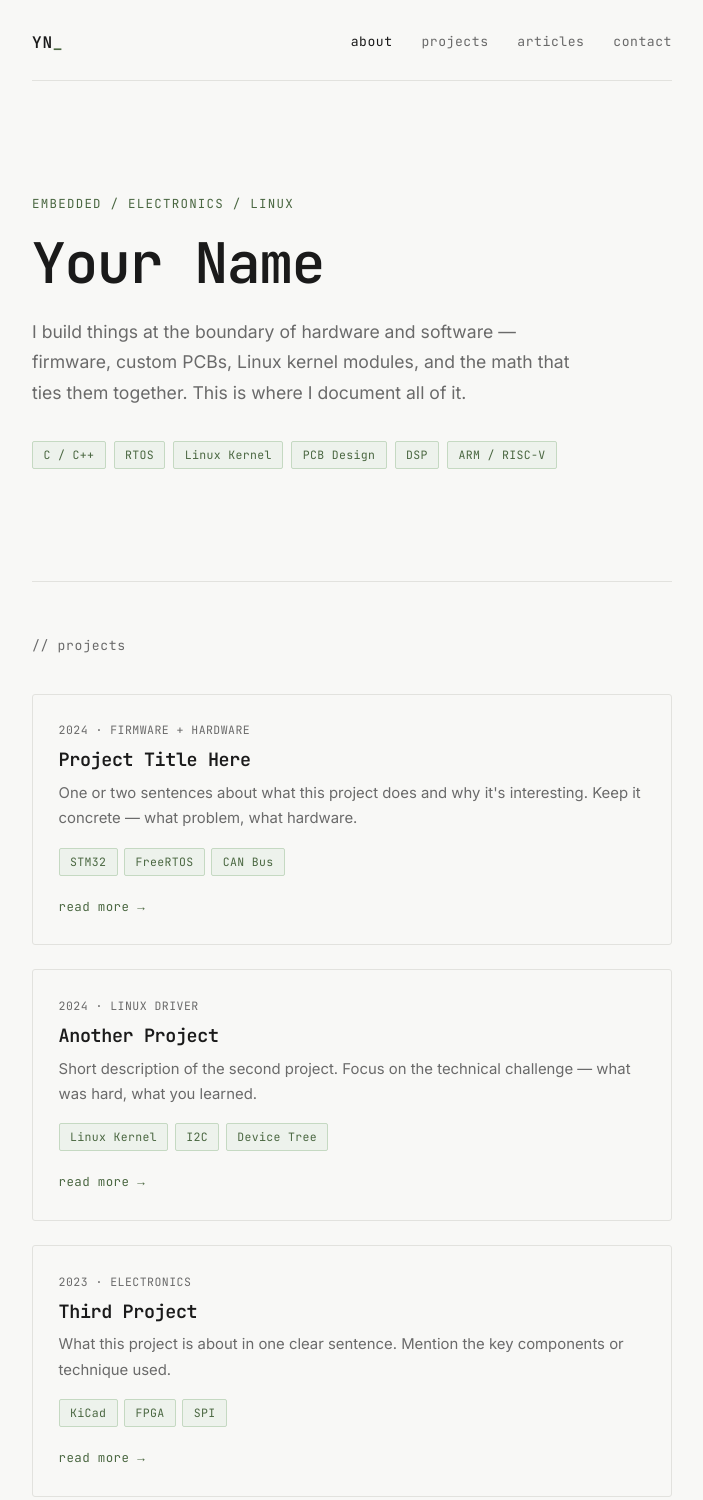
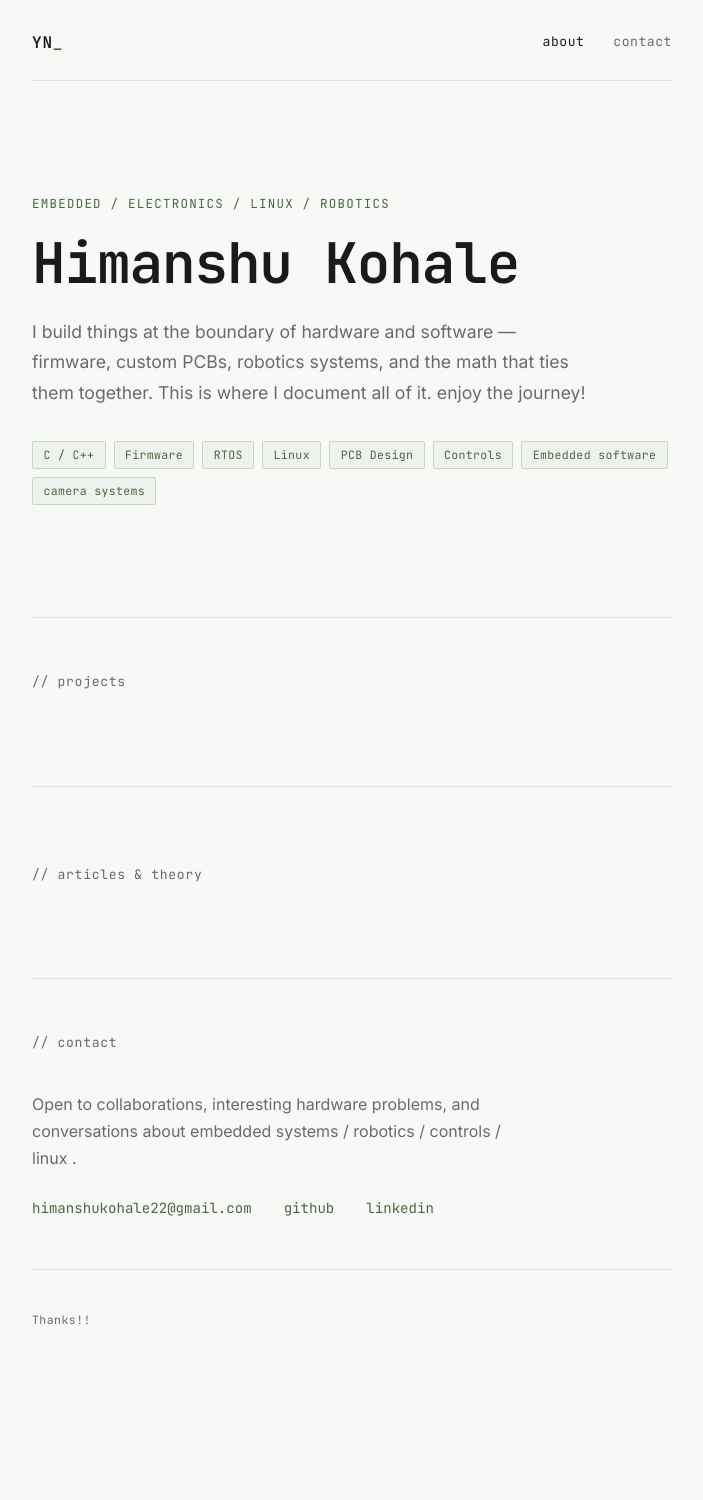
Before and after one commit to Himanshukohale22/Himanshukohale22.github.io, a plain HTML site: page index.html in a window 1280 px wide. Shown: the top 1500 px of the page, without its empty margins (288-991 px from the left). After the commit the page ends 1369 px from the top, so only its background shows below. Drawn offline with Linux system fonts and the light colour scheme.

Commit message:
removing example

```diff
--- a/index.html
+++ b/index.html
@@ -3,7 +3,7 @@
 <head>
   <meta charset="UTF-8" />
   <meta name="viewport" content="width=device-width, initial-scale=1.0" />
-  <title>Your Name — Embedded & Linux Developer</title>
+  <title>Himanshu kohale — Embedded Engineer</title>
   <link rel="stylesheet" href="assets/css/style.css" />
   <link rel="preconnect" href="https://fonts.googleapis.com" />
   <link href="https://fonts.googleapis.com/css2?family=JetBrains+Mono:wght@300;400;600&family=Inter:wght@300;400;500&display=swap" rel="stylesheet" />
@@ -15,40 +15,45 @@
     <span class="nav-name">YN<span class="cursor">_</span></span>
     <div class="nav-links">
       <a href="#about">about</a>
-      <a href="#projects">projects</a>
-      <a href="#articles">articles</a>
+      <!-- <a href="#projects">projects</a>
+      <a href="#articles">articles</a> -->
       <a href="#contact">contact</a>
     </div>
   </nav>
 
   <!-- ░░ HERO ░░ -->
   <header id="about">
-    <div class="hero-meta">embedded / electronics / linux</div>
-    <h1>Your Name<span class="cursor blink">_</span></h1>
+    <div class="hero-meta">embedded / electronics / linux / robotics</div>
+    <h1>Himanshu Kohale<span class="cursor blink">_</span></h1>
     <p class="hero-sub">
       I build things at the boundary of hardware and software —
-      firmware, custom PCBs, Linux kernel modules, and the math
+      firmware, custom PCBs, robotics systems, and the math
       that ties them together. This is where I document all of it.
+      enjoy the journey!
     </p>
     <div class="hero-tags">
       <span>C / C++</span>
+      <span>Firmware</span>
       <span>RTOS</span>
-      <span>Linux Kernel</span>
+      <span>Linux </span>
       <span>PCB Design</span>
-      <span>DSP</span>
-      <span>ARM / RISC-V</span>
+      <span>Controls</span>
+      <span>Embedded software</span>
+      <span>camera systems</span>
     </div>
   </header>
 
   <div class="divider"></div>
 
   <!-- ░░ PROJECTS ░░ -->
+
   <section id="projects">
     <h2 class="section-label">// projects</h2>
 
     <div class="card-grid">
 
       <!-- PROJECT CARD — duplicate & edit these -->
+       <!--
       <article class="card">
         <div class="card-meta">2024 · firmware + hardware</div>
         <h3><a href="projects/project-template.html">Project Title Here</a></h3>
@@ -90,16 +95,18 @@
 
     </div>
   </section>
-
+  -->
   <div class="divider"></div>
 
   <!-- ░░ ARTICLES ░░ -->
+
   <section id="articles">
     <h2 class="section-label">// articles & theory</h2>
 
     <div class="article-list">
 
       <!-- ARTICLE ROW — duplicate & edit these -->
+       <!--
       <div class="article-row">
         <div class="article-date">2024-11</div>
         <div class="article-body">
@@ -150,6 +157,7 @@
 
     </div>
   </section>
+  -->
 
   <div class="divider"></div>
 
@@ -158,17 +166,17 @@
     <h2 class="section-label">// contact</h2>
     <p>
       Open to collaborations, interesting hardware problems, and
-      conversations about embedded systems.
+      conversations about embedded systems / robotics / controls / linux .
     </p>
     <div class="contact-links">
-      <a href="mailto:you@email.com">you@email.com</a>
-      <a href="https://github.com/yourusername" target="_blank">github</a>
-      <a href="https://linkedin.com/in/yourprofile" target="_blank">linkedin</a>
+      <a href="kohalehimanshu22@gmail.com">himanshukohale22@gmail.com</a>
+      <a href="https://github.com/Himanshukohale22" target="_blank">github</a>
+      <a href="www.linkedin.com/in/himanshukohale-embeddedenginner" target="_blank">linkedin</a>
     </div>
   </section>
 
   <footer>
-    <span>built with plain HTML — no frameworks, no build tools</span>
+    <span>Thanks!!</span>
   </footer>
 
   <script src="assets/js/main.js"></script>
```
